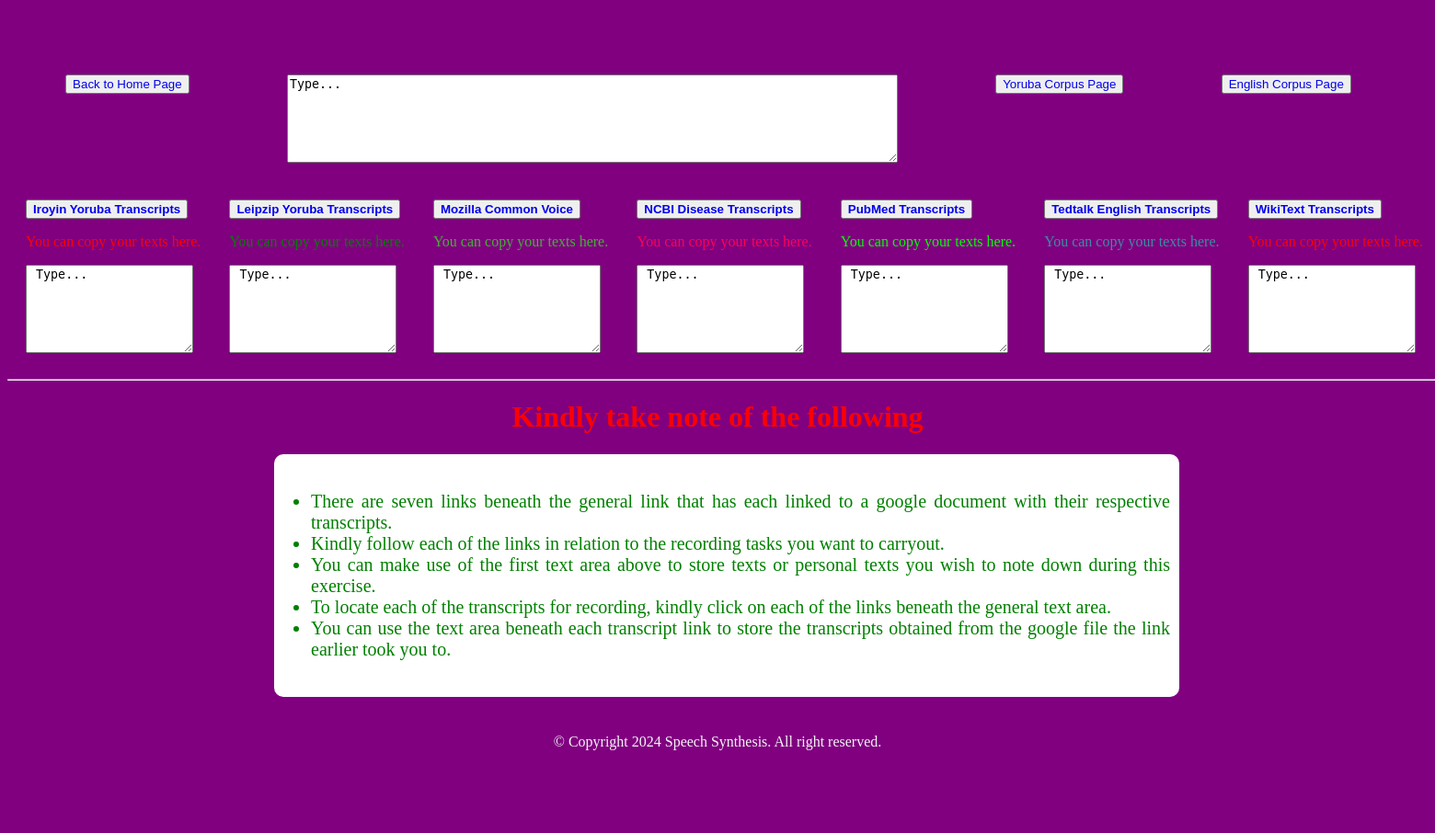
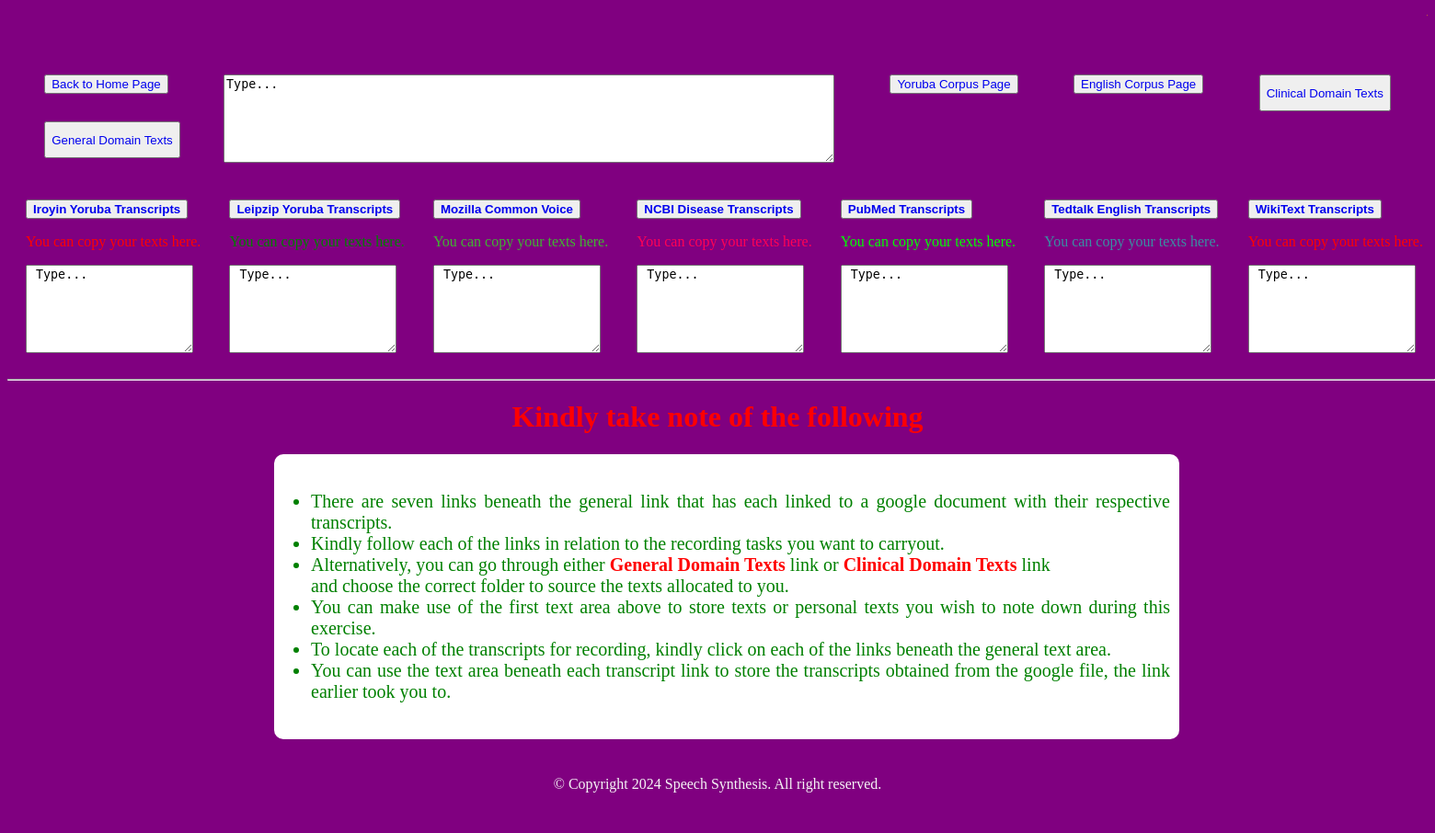
Before and after one commit to Gabrinas/Flasp.AppNew, a Flask app: page /Transcript_page in a window 1560 px wide. Shown: the whole page at 92% size. Before the commit the page ends 816 px from the top, so only its background shows below. Run offline with Flask 3, Linux system fonts and the light colour scheme.

Commit message:
Update Transcript_page.html

```diff
--- a/templates/Transcript_page.html
+++ b/templates/Transcript_page.html
@@ -63,7 +63,9 @@
     display: flex;
     justify-content: space-around;
     padding: 20px;
-
+}
+.rd{
+    color: red;
 }
 
 </style>
@@ -72,11 +74,16 @@
 <!-- start your code here -->
 <p><marquee style="color: orange; font-size: xx-large; font-weight: bold;"> You are welcome to the Transcript page. </marquee></p>
 <div id = "nw">
+<div>
 <div style="margin-right: 20px;"><button><a class = "but" href = "{{ url_for('index') }}">Back to Home Page</a></button></div>
+<div style="color: red; margin-top: 30px;"><button style="height: 40px;"><a class = "lk" href="https://docs.google.com/document/d/1l9d4gbEdt4EElNE_dIrEvHrcXxbPsHBQ1tfcKjyACmo/edit?usp=drive_link">General Domain Texts</a></button></div>
+</div>
 <div style="margin-right: 20px;"><textarea rows = "6" cols = "80">Type...</textarea></div>
 <div style="margin-right: 20px;"><button><a class = "but" href = "{{ url_for('Yoruba_corpus') }}">Yoruba Corpus Page</a></button></div>
 <div style="margin-right: 20px;"><button><a class = "but" href = "{{ url_for('English_corpus') }}">English Corpus Page</a></button></div>
+<div style="color: red;"><button style="height: 40px;"><a class = "lk" href="https://docs.google.com/document/d/1l9d4gbEdt4EElNE_dIrEvHrcXxbPsHBQ1tfcKjyACmo/edit?usp=drive_link">Clinical Domain Texts</a></button></div>
 </div>
+
 <!--<a href="C:\Users\USER\Documents\Documents\Generative\Neural Machine Translation\Already in mendeley\New papers2\AUDIO RECODING WEBSITE\Home Page\templates">Open here</a>-->
 
 <!--  Overall div-->
@@ -149,10 +156,13 @@
 <ul>
     <li>There are seven links beneath the general link that has each linked to a google document with their respective transcripts.</li>
     <li>Kindly follow each of the links in relation to the recording tasks you want to carryout.</li>
+    <li>Alternatively, you can go through either <strong class="rd">General Domain Texts</strong> link or <strong class="rd">Clinical Domain Texts</strong> link<br>
+        and choose the correct folder to source the texts allocated to you.</li>
     <li>You can make use of the first text area above to store texts or personal texts you wish to note down during this exercise.</li>
     <li> To locate each of the transcripts for recording, kindly click on each of the links beneath the general text area.</li>
-    <li> You can use the text area beneath each transcript link to store the transcripts obtained from the google file the link earlier took you to.</li>
+    <li> You can use the text area beneath each transcript link to store the transcripts obtained from the google file, the link earlier took you to.</li>
 </div>
+
 
 <footer>
     <div style="color: whitesmoke" class ="foot">&copy Copyright 2024 Speech Synthesis. All right reserved.</div></br></br>
```
